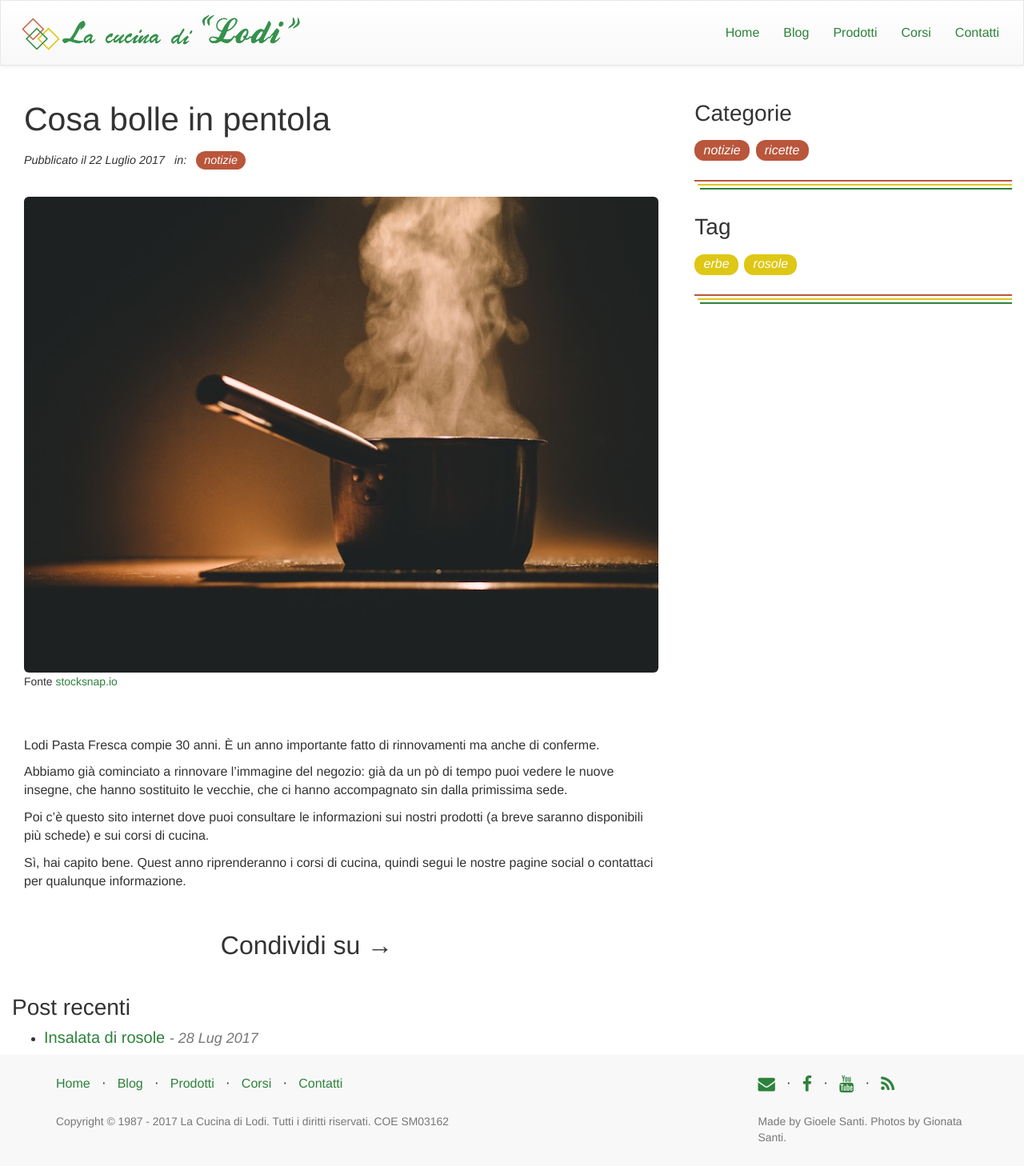
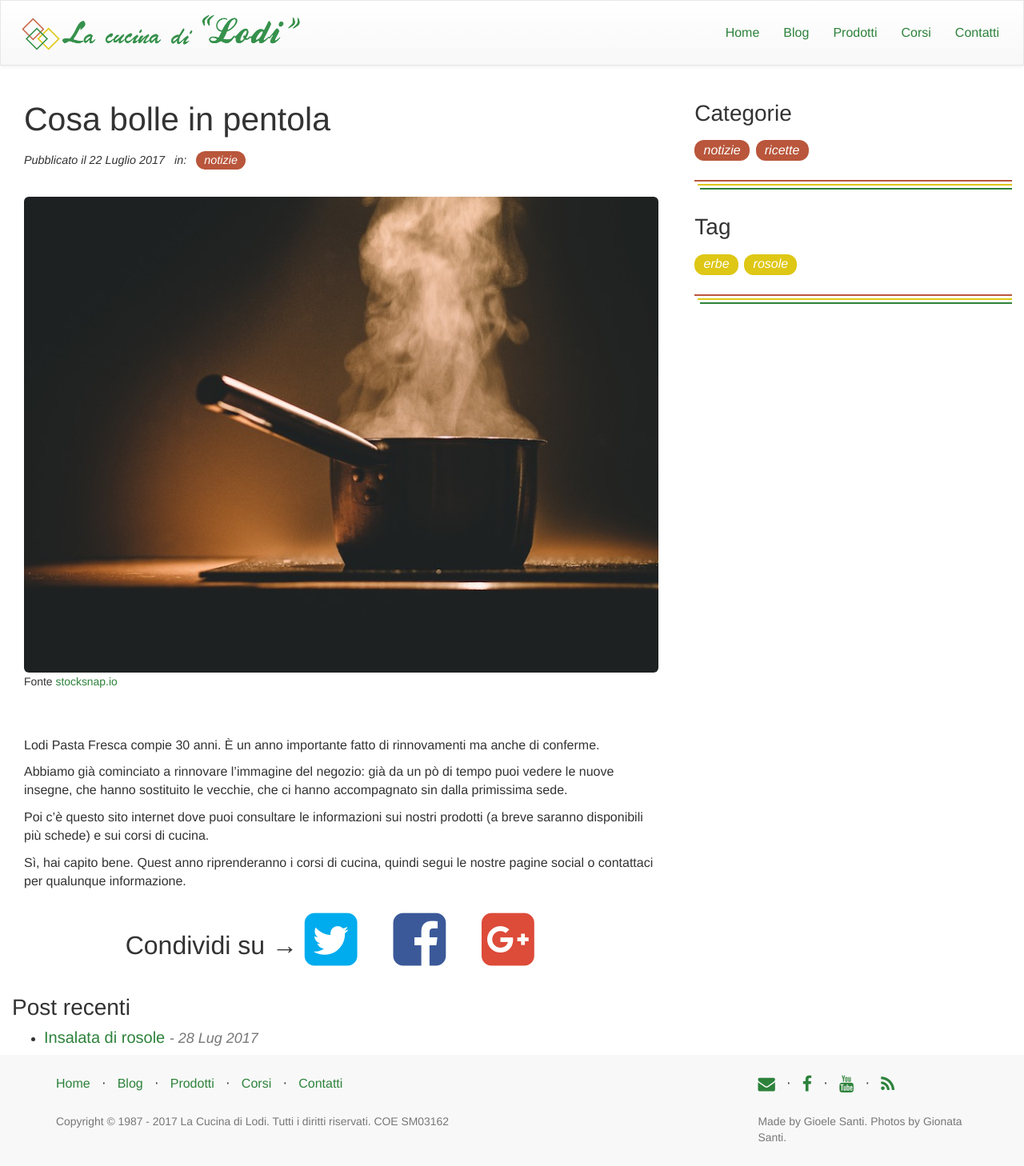
Before and after one commit to gioele-santi/cucina-di-lodi.github.io, a Jekyll site: the page built from _posts/2017-07-23-cosa-bolle-in-pentola.markdown, in a window 1280 px wide. Shown: the whole page at 80% size. Built offline with Jekyll 4.4.1, drawn with Linux system fonts in a browser that asks for light colours; nearby versions of some CDN libraries.

Commit message:
Added condensed css, fixed share buttons

```diff
--- a/_includes/share-page.html
+++ b/_includes/share-page.html
@@ -1,9 +1,15 @@
 <div class="share-page">
     Condividi su &rarr;
 
-    <a href="https://twitter.com/intent/tweet?text={{ page.title }}&url={{ site.url }}{{ page.url }}&via={{ site.twitter_username }}&related={{ site.twitter_username }}" rel="nofollow" target="_blank" title="Share on Twitter" class="icon icon-twitter-sign"></a>
+    <a href="https://twitter.com/intent/tweet?text={{ page.title }}&url={{ site.url }}{{ page.url }}&via={{ site.twitter_username }}&related={{ site.twitter_username }}" rel="nofollow" target="_blank" title="Share on Twitter" class="icon icon-twitter-sign">
+        <i class="fa fa-twitter-square fa-lg"></i>
+    </a>
 
-    <a href="https://facebook.com/sharer.php?u={{ site.url }}{{ page.url }}" rel="nofollow" target="_blank" title="Share on Facebook" class="icon icon-facebook-sign"></a>
+    <a href="https://facebook.com/sharer.php?u={{ site.url }}{{ page.url }}" rel="nofollow" target="_blank" title="Share on Facebook" class="icon icon-facebook-sign">
+        <i class="fa fa-facebook-square fa-lg"></i>
+    </a>
 
-    <a href="https://plus.google.com/share?url={{ site.url }}{{ page.url }}" rel="nofollow" target="_blank" title="Share on Google+" class="icon icon-google-plus-sign"></a>
+    <a href="https://plus.google.com/share?url={{ site.url }}{{ page.url }}" rel="nofollow" target="_blank" title="Share on Google+" class="icon icon-google-plus-sign">
+        <i class="fa fa-google-plus-square fa-lg"></i>
+    </a>
 </div>
```
Also changed, not shown: css/bootstrap_critical.min.css (added).
